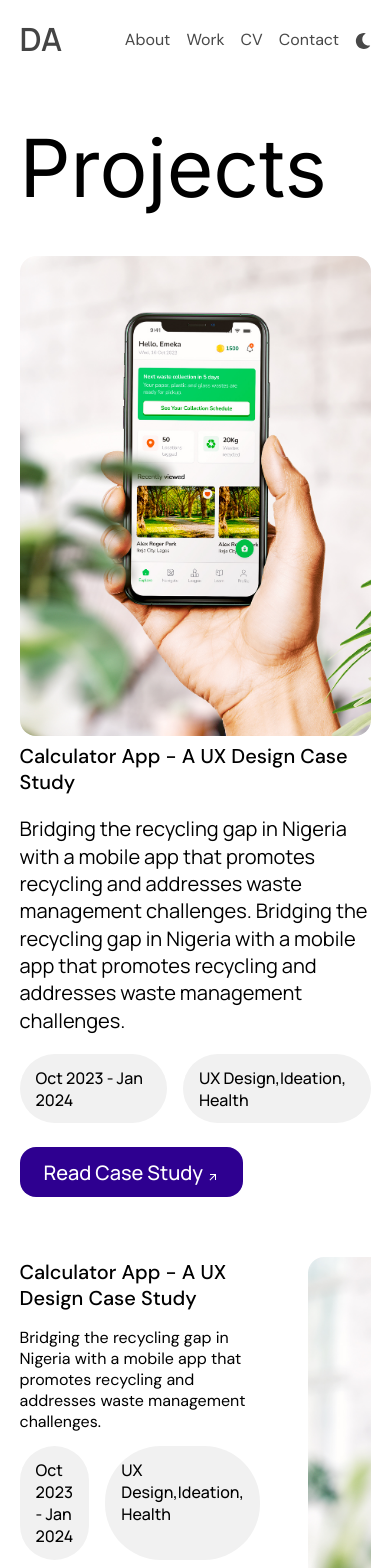
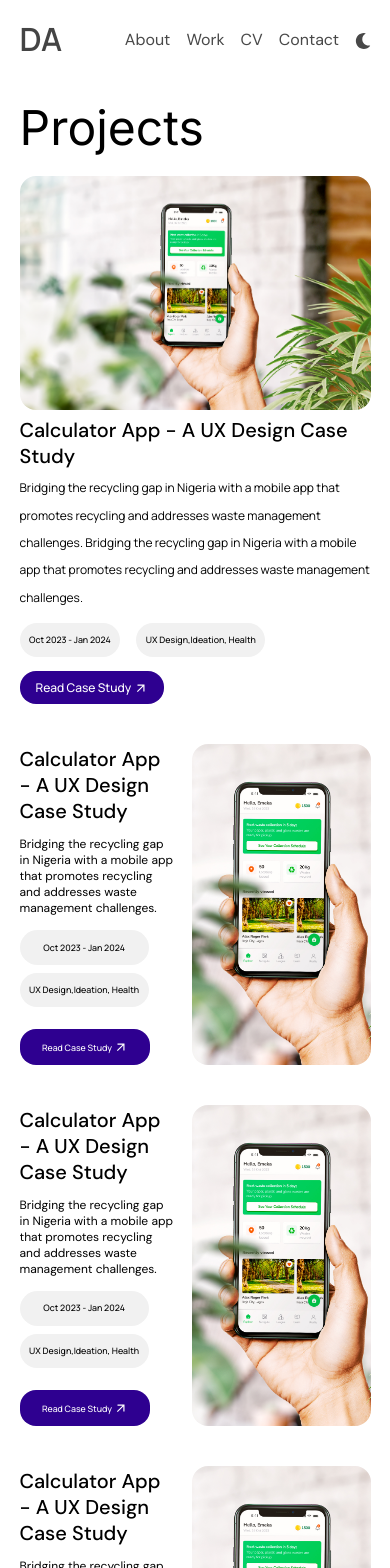
Before and after one commit to olamadeN/dami-portfolio, a React (Create React App) app: page /work in a window 390 px wide. Shown: the top 1568 px of the page. Built offline with nearby package versions, Linux system fonts and the light colour scheme.

Commit message:
work responsivness done

```diff
--- a/src/components/cards/cards.css
+++ b/src/components/cards/cards.css
@@ -21,12 +21,27 @@
     font-weight: 400;
     text-align: left;
     margin: 20px auto;
+    display: -webkit-box;
+    -webkit-line-clamp: 4;
+    line-clamp: 3;
+    -webkit-box-orient: vertical;
+    overflow: hidden;
+    text-overflow: ellipsis;
+}
+.cardTxt{
+    display: -webkit-box;
+    -webkit-line-clamp: 5;
+    line-clamp: 5;
+    -webkit-box-orient: vertical;
+    overflow: hidden;
+    text-overflow: ellipsis;
 }
 .card .cardBtn{
     font-size: 1.25rem;
     font-weight: 500;
     text-align: center;
     margin: 20px auto;
+
 }
 .cardBtn:hover{
     padding: 1rem 1.7rem;
--- a/src/components/footerNav/fNav.css
+++ b/src/components/footerNav/fNav.css
@@ -4,10 +4,24 @@
     font-weight: 400;
     line-height: 24px;
     text-align: left;
-
-
 }
 .fnavSocials{
     display: flex;
     justify-content: space-between;
+    align-items: center;
 }
+
+@media only screen and (max-width: 600px) {
+
+    .fNav > .container > p{
+        font-size: 1rem;
+    }
+    .fNav ul {
+
+        margin-bottom: 0;
+    }
+    .fNav ul li svg{
+        width: 14px;
+        height: 14px;
+    }
+}
--- a/src/components/footerNav/fNav.jsx
+++ b/src/components/footerNav/fNav.jsx
@@ -17,7 +17,10 @@ const Fnav = () => {
                     <li >
                         <FaSquareXTwitter size={40}/>
                     </li>
+                    <li>
                         <FaSquareEnvelope size={40} />
+                    </li>
+
                     <li >
                         <FaPhoneSquareAlt size={40} />
                     </li>
--- a/src/index.css
+++ b/src/index.css
@@ -122,10 +122,7 @@ a:hover{
     margin-top:60px;
     margin-bottom: 0px;
   }
-  button{
-    padding: 0.7rem 1.5rem;
-    height: fit-content;
-  }
+
   .arrow{
     width: 12px;
     height: 12px;
@@ -134,6 +131,18 @@ a:hover{
   .container{
     overflow: auto;
   }
+
+}
+@media only screen and (max-width: 600px) {
+  .pack{
+    margin: 20px auto;
+  }
+  .pageHeadings{
+    font-family: 'Inter';
+    font-size: 3rem; /*5rem*/
+    line-height: 56px;
+  }
+
 }
 @media only screen and (max-width: 1024px) {
   .container{
--- a/src/pages/about/about.css
+++ b/src/pages/about/about.css
@@ -10,6 +10,8 @@
     font-size: 1.85rem;
     font-weight: 400;
     line-height: 42px;
+    word-wrap: break-word;
+    word-break: break-all;
 }
 aside{
     /* border: solid 2px black; */
@@ -113,6 +115,7 @@ article{
     }
     .section .number{
         font-size: 4rem;
+        line-height: initial;
     }
     .about{
         gap:3rem;
@@ -127,8 +130,8 @@ article{
         margin-bottom: 0px;
     }
     .aboutTxtPri{
-        font-size: 1.05rem;
-        line-height: 32px;
+        font-size: .95rem;
+        line-height: 24px;
         word-wrap: break-word;
     }
     .cvSections{
@@ -136,13 +139,14 @@ article{
     }
     .aboutCvBtn{
         width: 100%;
-        padding: 0.7rem 0.5rem;
+        padding: 0.4rem 0.5rem;
         font-size: 0.9rem;
     }
     .bio > button {
         font-size: 1rem;
         border: solid 2px #FFFFFF;
         background: var(--about_btn_bg);
+        padding: 0.55rem 1.55rem;
        /*  margin-top: -30px; */
     }
     br{
@@ -176,13 +180,14 @@ article{
         color:var(--about_date);
     }
     .aboutArrow{
-        width: 12px;
+        width: 17px;
         height: auto;
         margin-bottom: -3px;
         margin-top: -120px;
     }
     .GIT{
-        margin: 40px auto;
+        margin: 20px auto;
+        margin-bottom: 40px;
     }
     .aboutSocials{
         display: flex;
--- a/src/pages/work/work.css
+++ b/src/pages/work/work.css
@@ -6,7 +6,6 @@
     object-fit: cover;
     border-radius: 1rem;
     height: 480px;
-
 }
 .workBannerTxt > button {
     font-family: 'Manrope';
@@ -39,11 +38,13 @@
 }
 .workCard{
     display: flex;
-    gap:3rem;
+    /* gap:3rem; */
+    gap:5%;
     height: 480px;
 }
 .workCardTxt{
-    width:34.5rem;
+    /* width:34.5rem; */
+    width: 47%;
 }
 .workCardTxt > p{
     margin-bottom: 6%;
@@ -57,5 +58,79 @@
 .workCard > img{
     object-fit: cover;
     border-radius: 1rem;
-    width: 37.5rem;
+    /* width: 37.5rem; */
+    width: 51%;
 }
+
+
+@media only screen and (max-width: 600px) {
+    .work >.workBanner >img{
+        height: auto;
+
+    }
+    .workDescription{
+        font-size: 0.75rem;
+        margin-top: 5px;
+    }
+    .workTag{
+        font-size: 0.55rem;
+        padding: 0.7rem 0.6rem;
+    }
+    .tags{
+        font-family: 'Manrope';
+        display: flex;
+        justify-content: flex-start;
+        gap:1rem;
+        margin-bottom: 14px;
+    }
+    .workBannerTxt > button {
+        font-size: .75rem;
+        padding: 0.5rem 1rem;
+        width: fit-content;
+        height: max-content;
+    }
+    .workBannerTxt > button > svg{
+        width: 14px;
+        height: 14px;
+    }
+    .workCard{
+        height: max-content;
+        margin: 40px auto;
+    }
+    .cardTxt{
+        font-size: 0.75rem;
+    }
+    .workCardTxt .tags{
+        flex-direction: column;
+        gap: 0.5rem;
+        margin: 14px 0;
+        width: fit-content;
+        text-align: center;
+    }
+    .workCardTxt > button{
+        margin-top: 13%;
+        font-family: 'Manrope';
+        font-size: .75rem;
+        font-weight: 500;
+        padding: 0.8rem 2rem;
+      }
+    .workCardTxt > button> svg{
+        width: 14px;
+        height: 14px;
+    }
+    .workCard > img{
+        object-fit: cover;
+        border-radius: 1rem;
+        /* width: 37.5rem; */
+        width: 51%;
+        height: auto;
+    }
+}
+
+@media only screen and (max-width: 600px) {
+    .workCardTxt > button {
+        margin-top: 5%;
+        font-size: .55rem;
+        padding: 0.7rem 1.4rem;
+    }
+}
```
